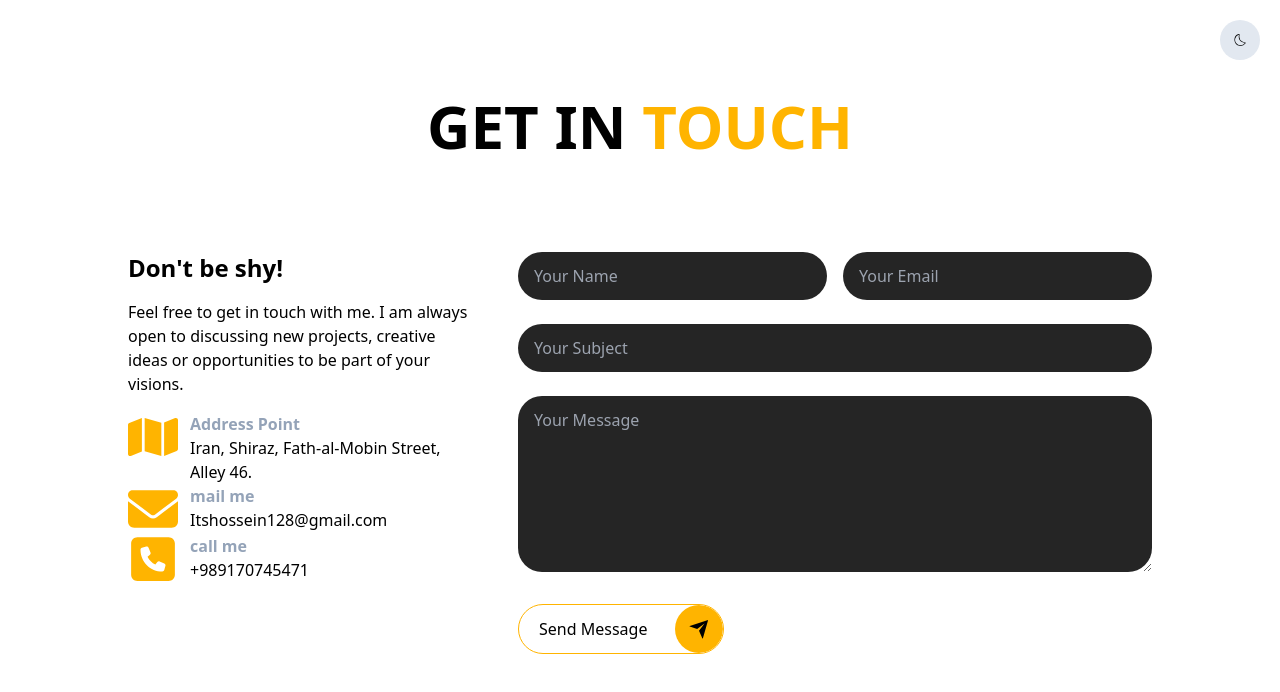
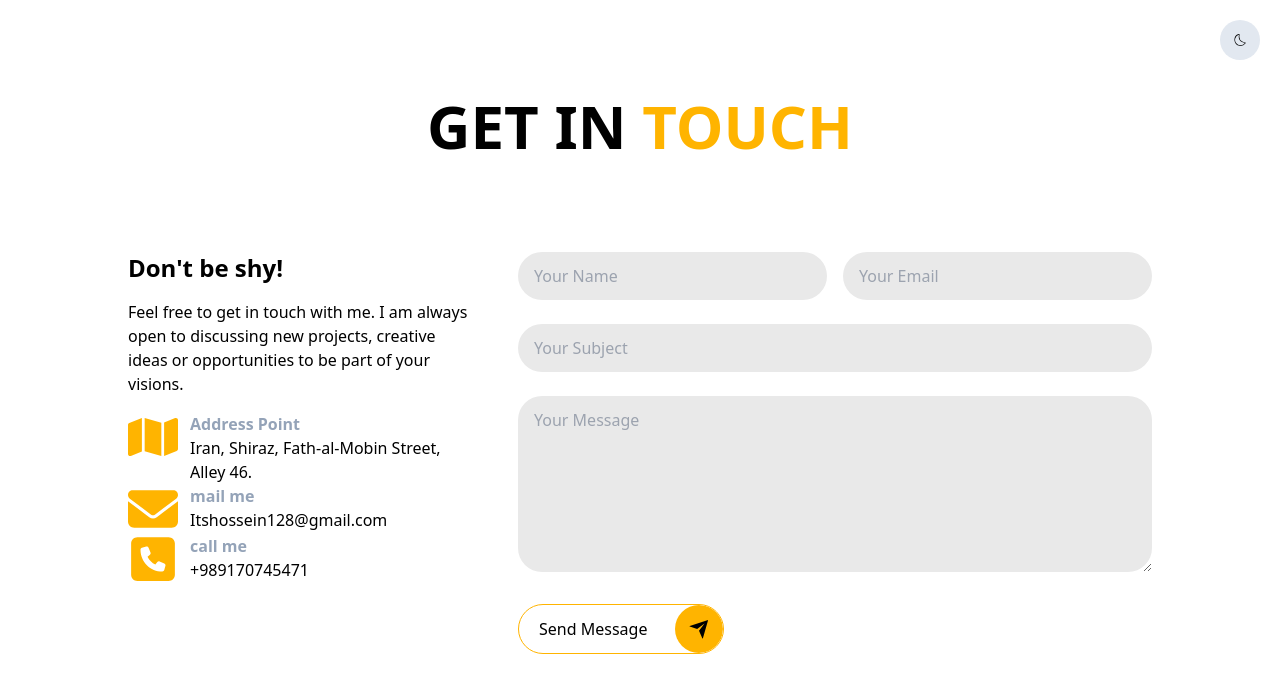
Before and after one commit to Itshossein128/personal-website, a Next.js app: page /contact in a window 1280 px wide. Shown: the top 692 px of the page. Built offline with nearby package versions, Linux system fonts and the light colour scheme.

Commit message:
set contact page themes

```diff
--- a/src/app/contact/components/ContactForm.tsx
+++ b/src/app/contact/components/ContactForm.tsx
@@ -53,7 +53,7 @@ export default function ContactForm() {
       <div className="grid sm:grid-cols-2 gap-y-6 gap-x-4 *:flex *:flex-col">
         <label>
           <input
-            className="bg-[#252525] rounded-3xl py-3 px-4 text-white"
+            className="bg-[#e9e9e9] dark:bg-[#252525] rounded-3xl py-3 px-4 text-black dark:text-white outline-none"
             {...register("name")}
             placeholder="Your Name"
           />
@@ -64,7 +64,8 @@ export default function ContactForm() {
 
         <label>
           <input
-            className="bg-[#252525] rounded-3xl py-3 px-4 text-white"
+            autoCapitalize="off"
+            className="bg-[#e9e9e9] dark:bg-[#252525] rounded-3xl py-3 px-4 text-black dark:text-white outline-none"
             {...register("email")}
             placeholder="Your Email"
           />
@@ -75,7 +76,7 @@ export default function ContactForm() {
 
         <label className="sm:col-span-2">
           <input
-            className="bg-[#252525] rounded-3xl py-3 px-4 text-white"
+            className="bg-[#e9e9e9] dark:bg-[#252525] rounded-3xl py-3 px-4 text-black dark:text-white outline-none"
             {...register("subject")}
             placeholder="Your Subject"
           />
@@ -86,7 +87,7 @@ export default function ContactForm() {
 
         <label className="sm:col-span-2">
           <textarea
-            className="bg-[#252525] rounded-3xl py-3 px-4 text-white min-h-44"
+            className="bg-[#e9e9e9] dark:bg-[#252525] rounded-3xl py-3 px-4 text-black dark:text-white min-h-44 outline-none"
             {...register("message")}
             placeholder="Your Message"
           ></textarea>
--- a/src/app/globals.css
+++ b/src/app/globals.css
@@ -52,10 +52,17 @@ input:-webkit-autofill,
 input:-webkit-autofill:hover,
 input:-webkit-autofill:focus,
 input:-webkit-autofill:active {
-  -webkit-text-fill-color: #ffffff;
-  transition: background-color 60000s ease-in-out 0s;
+  -webkit-text-fill-color: #000000;
+  box-shadow: 0 0 0 100px #e9e9e9 inset;
 }
 
+.dark input:-webkit-autofill,
+.dark input:-webkit-autofill:hover,
+.dark input:-webkit-autofill:focus,
+.dark input:-webkit-autofill:active {
+  -webkit-text-fill-color: #ffffff;
+  box-shadow: 0 0 0 100px #252525 inset;
+}
 
 :root {
   /* Your default theme */
@@ -63,7 +70,7 @@ input:-webkit-autofill:active {
   --foreground: black;
 }
 
-[data-theme='dark'] {
+[data-theme="dark"] {
   --background: black;
   --foreground: white;
 }
--- a/src/app/layout.tsx
+++ b/src/app/layout.tsx
@@ -32,7 +32,7 @@ export default function RootLayout({
       <body
         className={`${geistSans.variable} ${geistMono.variable} antialiased px-3`}
       >
-        <ThemeProvider>
+        <ThemeProvider attribute={"class"}>
           <ThemeChanger />
           <aside>
             <nav>
--- a/tailwind.config.ts
+++ b/tailwind.config.ts
@@ -1,6 +1,7 @@
 import type { Config } from "tailwindcss";
 
 export default {
+  darkMode: 'selector',
   content: [
     "./src/pages/**/*.{js,ts,jsx,tsx,mdx}",
     "./src/components/**/*.{js,ts,jsx,tsx,mdx}",
```
